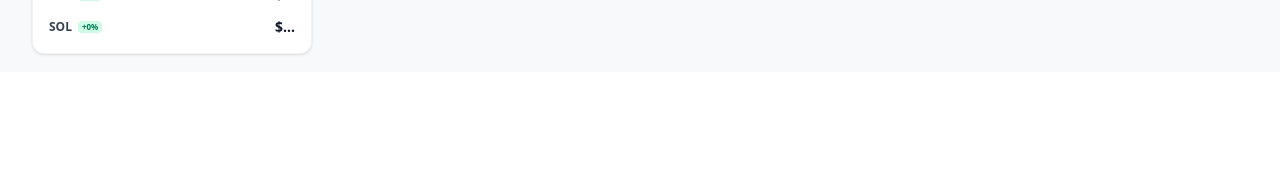
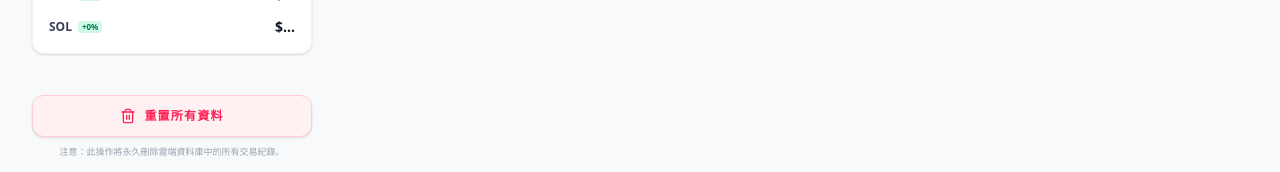
Before and after one commit to winfredkuo/crypto-tracker, a React (Vite) app: page / in a window 1280 px wide. Shown: the part 728-900 px from the top of the page. Before the commit the page ends 800 px from the top, so only its background shows below. Built offline with nearby package versions, Linux system fonts and the light colour scheme; no server answers.

Commit message:
語法更新

```diff
--- a/src/components/SidebarSummary.tsx
+++ b/src/components/SidebarSummary.tsx
@@ -1,15 +1,16 @@
 import React from 'react';
 import { Asset, PriceData, Transaction } from '../types';
-import { Wallet, Activity } from 'lucide-react';
+import { Wallet, Activity, Trash2 } from 'lucide-react';
 import { motion } from 'motion/react';
 
 interface Props {
   transactions: Transaction[];
   prices: PriceData[];
   usdtTwd: number;
+  onReset?: () => void;
 }
 
-export default function SidebarSummary({ transactions, prices, usdtTwd }: Props) {
+export default function SidebarSummary({ transactions, prices, usdtTwd, onReset }: Props) {
   const calculateHoldings = () => {
     const holdings: Record<Asset, { amount: number; totalCostUSDT: number }> = {
       ETH: { amount: 0, totalCostUSDT: 0 },
@@ -121,6 +122,20 @@ export default function SidebarSummary({ transactions, prices, usdtTwd }: Props)
           })}
         </div>
       </motion.div>
+
+      {/* Danger Zone */}
+      <div className="pt-6 border-t border-gray-100">
+        <button
+          onClick={onReset}
+          className="w-full py-3 px-3 flex items-center justify-center gap-2 text-xs font-bold text-rose-500 bg-rose-50 hover:bg-rose-100 border border-rose-200 rounded-xl transition-all uppercase tracking-widest shadow-sm"
+        >
+          <Trash2 className="w-4 h-4" />
+          重置所有資料
+        </button>
+        <p className="text-[9px] text-gray-400 text-center mt-2 px-2">
+          注意：此操作將永久刪除雲端資料庫中的所有交易紀錄。
+        </p>
+      </div>
     </div>
   );
 }
```
